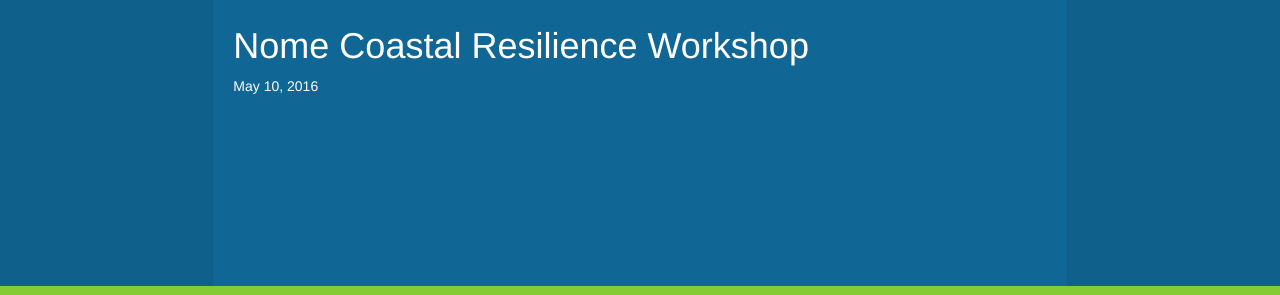
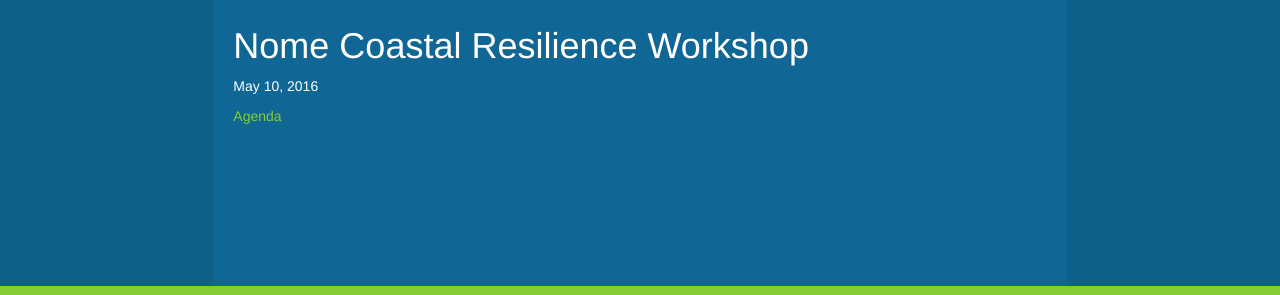
Before and after one commit to northern-latitudes/northern-latitudes.github.io, a Jekyll site: the page built from _posts/2016-06-21-nome-coastal-resilience-workshop.md, in a window 1280 px wide. Shown: the part 207-502 px from the top of the page. Built offline with Jekyll 4.4.1, drawn with Linux system fonts in a browser that asks for light colours; nearby versions of some CDN libraries.

Commit message:
Updated 2016-06-21-nome-coastal-resilience-workshop.md

```diff
--- a/_posts/2016-06-21-nome-coastal-resilience-workshop.md
+++ b/_posts/2016-06-21-nome-coastal-resilience-workshop.md
@@ -9,3 +9,4 @@ tags:
   - climate change
   - community
 ---
+[Agenda](assets/media/WorkshopAgendaforWeb.pdf)
```
